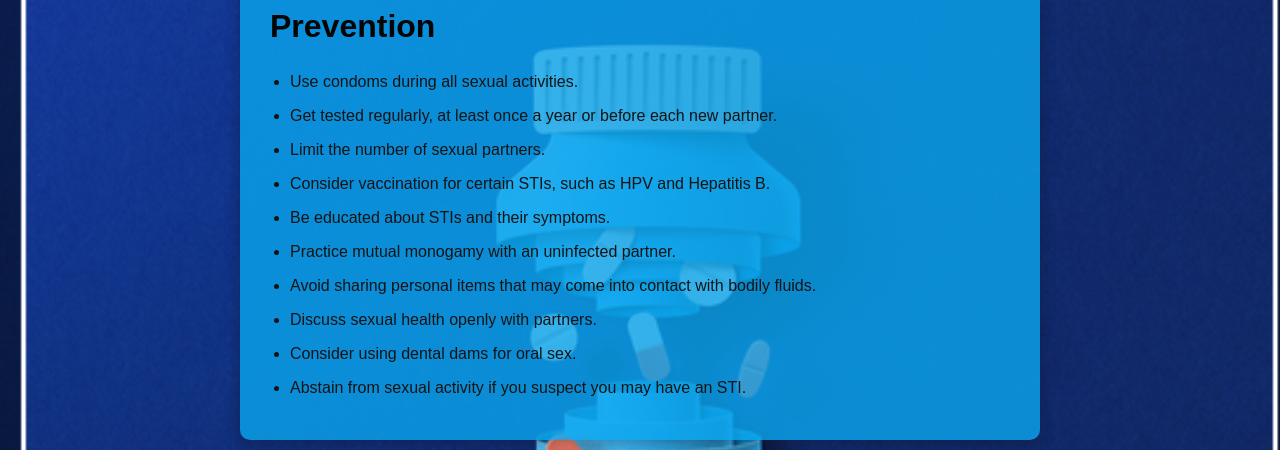
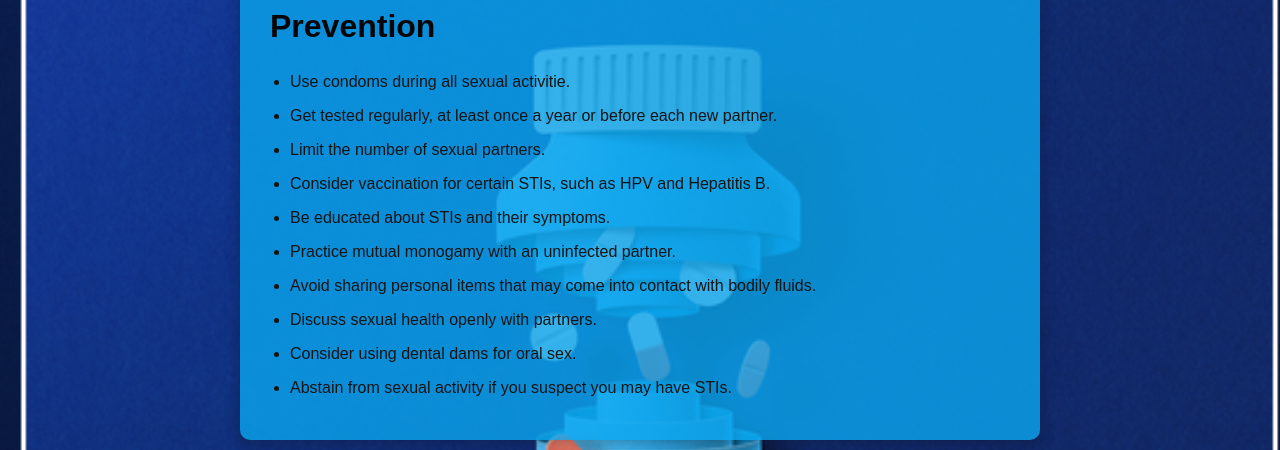
Before and after one commit to kedamaster/frontaz, an Angular app: page /prevention-treatment in a window 1280 px wide. Shown: the part 250-700 px from the top of the page. Built offline with nearby package versions, Linux system fonts and the light colour scheme.

Commit message:
Enita symptoms

```diff
--- a/src/app/prevention-treatment/prevention-treatment.component.html
+++ b/src/app/prevention-treatment/prevention-treatment.component.html
@@ -12,7 +12,7 @@
         <div class="services">
             <h2>Prevention</h2>
             <ul>
-                <li>Use condoms during all sexual activities.</li>
+                <li>Use condoms during all sexual activitie.</li>
                 <li>Get tested regularly, at least once a year or before each new partner.</li>
                 <li>Limit the number of sexual partners.</li>
                 <li>Consider vaccination for certain STIs, such as HPV and Hepatitis B.</li>
@@ -21,7 +21,7 @@
                 <li>Avoid sharing personal items that may come into contact with bodily fluids.</li>
                 <li>Discuss sexual health openly with partners.</li>
                 <li>Consider using dental dams for oral sex.</li>
-                <li>Abstain from sexual activity if you suspect you may have an STI.</li>
+                <li>Abstain from sexual activity if you suspect you may have  STIs.</li>
             </ul>
         </div>
         <div class="services">
```
